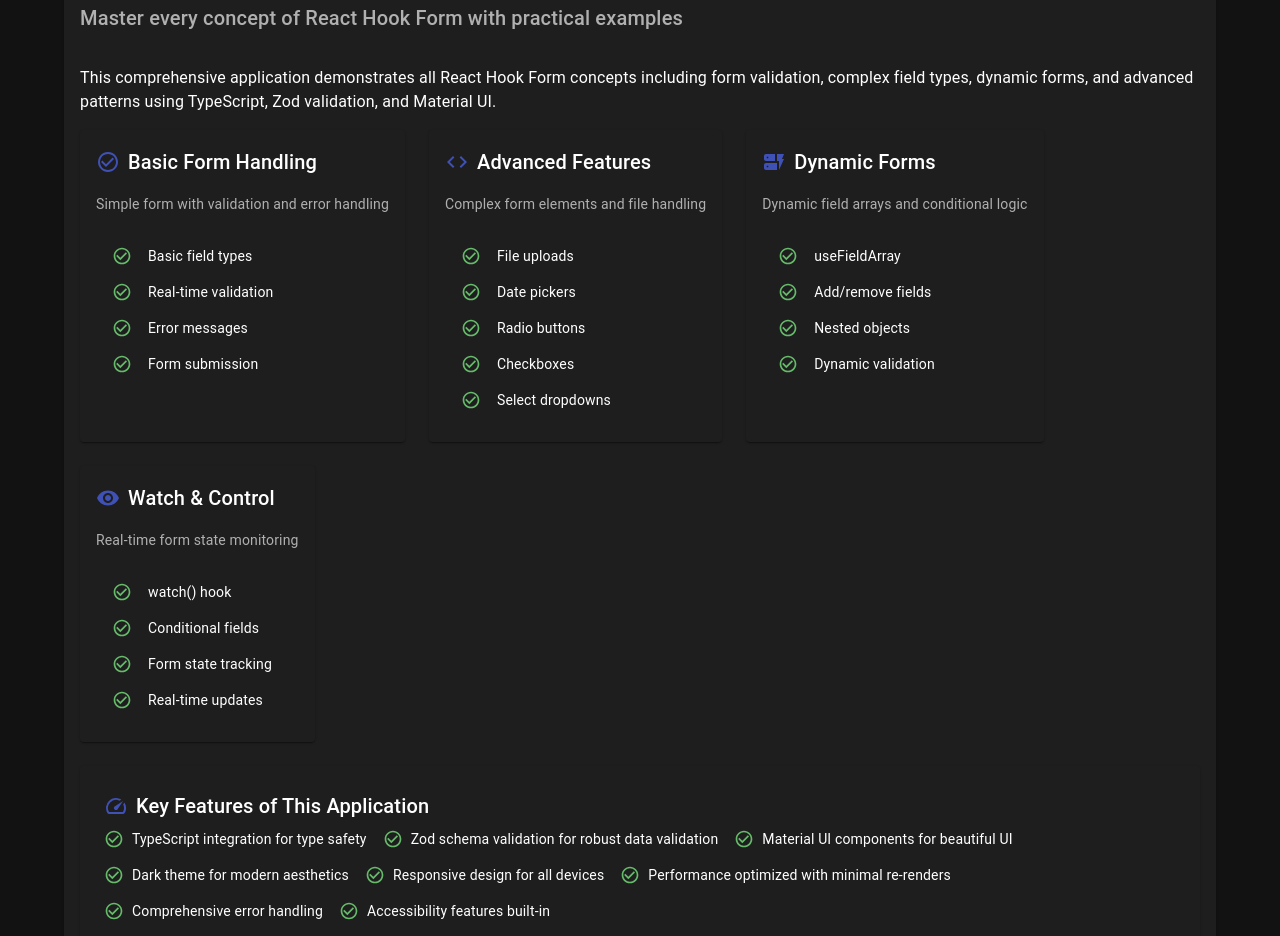
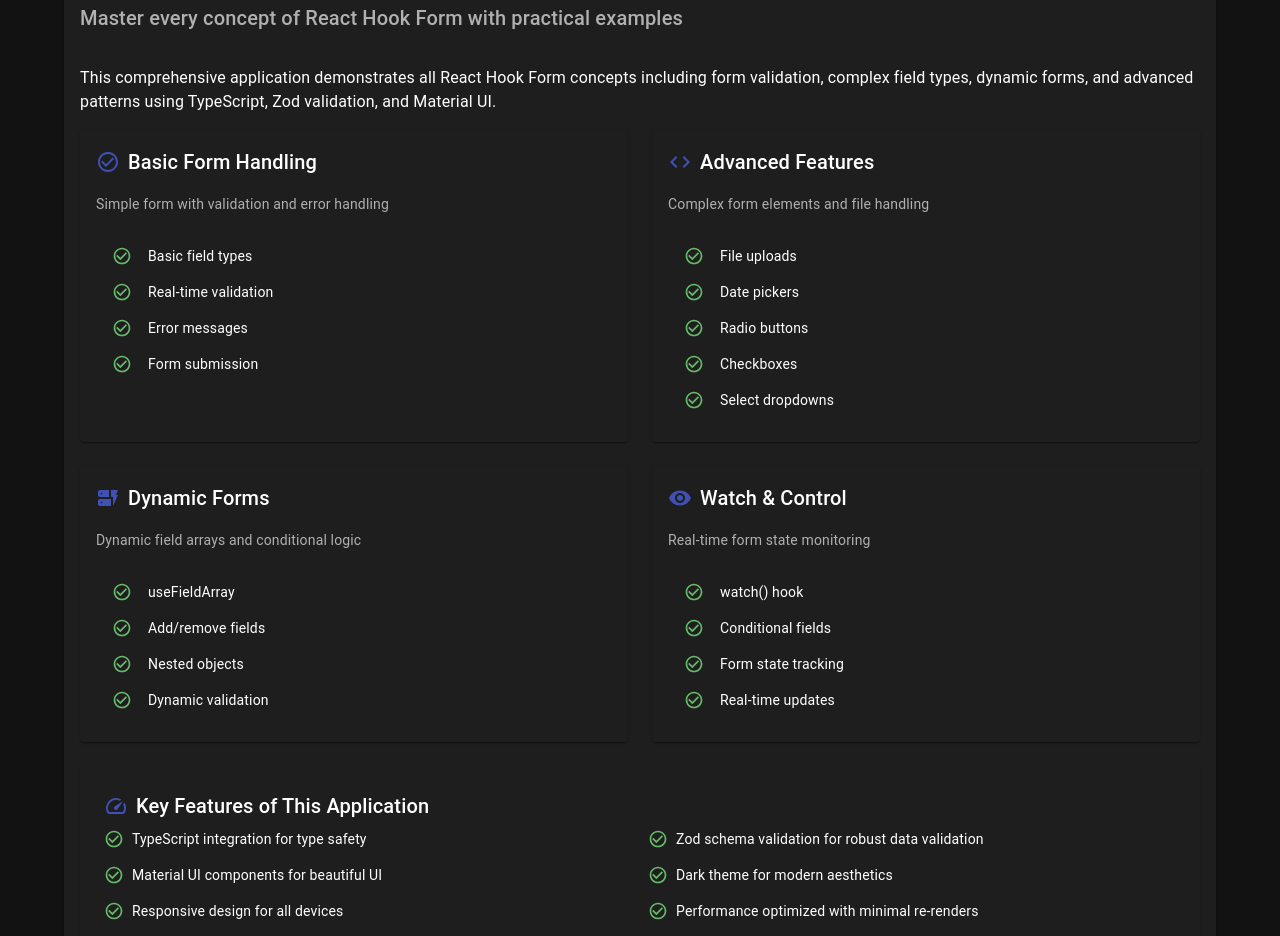
Before and after one commit to jackrejister/react-hook-form-application, a React (Vite) app: page / in a window 1280 px wide. Shown: the part 100-1036 px from the top of the page. Built offline with nearby package versions, Linux system fonts and the light colour scheme.

Commit message:
Fix Grid component errors
Correct Grid component usage in ConceptsOverview.tsx to resolve type errors.

```diff
--- a/src/components/ConceptsOverview.tsx
+++ b/src/components/ConceptsOverview.tsx
@@ -6,7 +6,6 @@ import {
   CardHeader,
   Typography,
   Box,
-  Grid,
   Paper,
   List,
   ListItem,
@@ -84,10 +83,14 @@ const ConceptsOverview: React.FC = () => {
             complex field types, dynamic forms, and advanced patterns using TypeScript, Zod validation, and Material UI.
           </Typography>
 
-          <Grid container spacing={3} sx={{ mt: 2 }}>
+          <Box sx={{
+            display: 'grid',
+            gridTemplateColumns: { xs: '1fr', md: '1fr 1fr' },
+            gap: 3,
+            mt: 2
+          }}>
             {concepts.map((concept, index) => (
-              <Grid item xs={12} md={6} key={index}>
-                <Paper sx={{ p: 2, height: '100%', display: 'flex', flexDirection: 'column' }}>
+              <Paper key={index} sx={{ p: 2, height: '100%', display: 'flex', flexDirection: 'column' }}>
                 <Box sx={{ display: 'flex', alignItems: 'center', mb: 2 }}>
                   {concept.icon}
                   <Typography variant="h6" sx={{ ml: 1 }}>
@@ -108,25 +111,26 @@ const ConceptsOverview: React.FC = () => {
                   ))}
                 </List>
               </Paper>
-              </Grid>
             ))}
-          </Grid>
+          </Box>
 
           <Paper sx={{ p: 3, mt: 3, backgroundColor: 'background.paper' }}>
             <Typography variant="h6" gutterBottom sx={{ display: 'flex', alignItems: 'center' }}>
               <Speed color="primary" sx={{ mr: 1 }} />
               Key Features of This Application
             </Typography>
-            <Grid container spacing={2}>
+            <Box sx={{
+              display: 'grid',
+              gridTemplateColumns: { xs: '1fr', sm: '1fr 1fr' },
+              gap: 2
+            }}>
               {formFeatures.map((feature, index) => (
-                <Grid item xs={12} sm={6} key={index}>
-                  <Box sx={{ display: 'flex', alignItems: 'center' }}>
+                <Box key={index} sx={{ display: 'flex', alignItems: 'center' }}>
                   <CheckCircleOutline fontSize="small" color="success" sx={{ mr: 1 }} />
                   <Typography variant="body2">{feature}</Typography>
                 </Box>
-                </Grid>
               ))}
-            </Grid>
+            </Box>
           </Paper>
         </CardContent>
       </Card>
```
Lines whose indentation alone changed are shown as unchanged.
